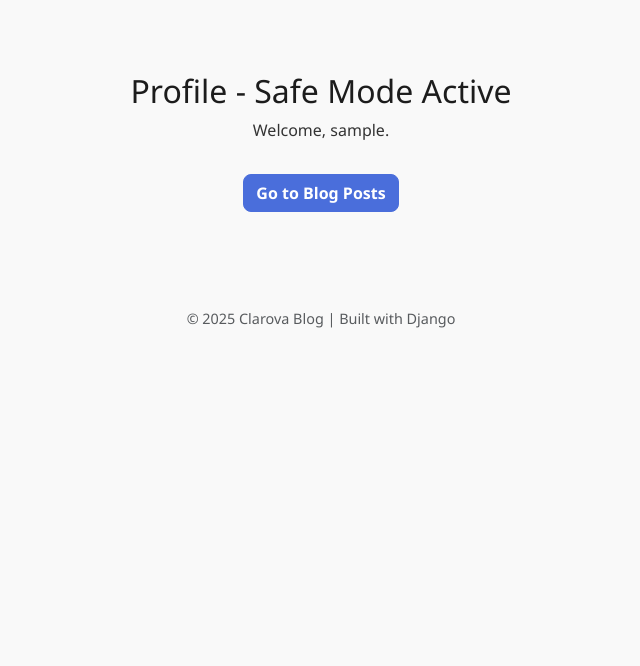
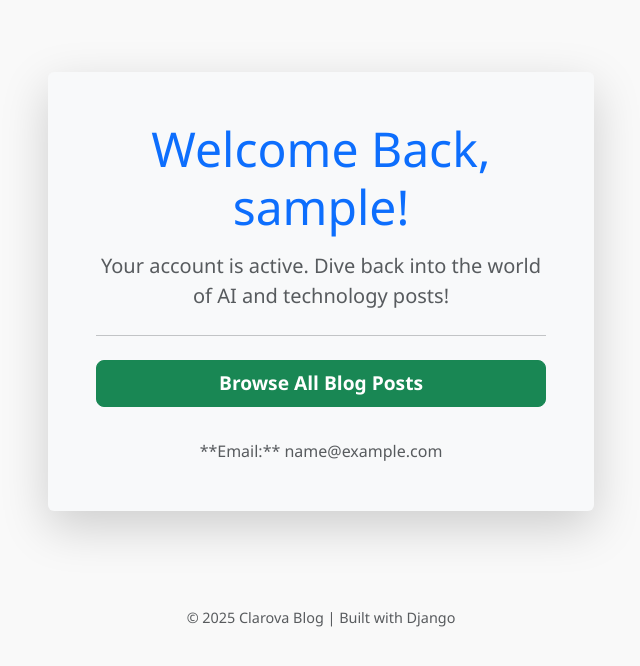
Before and after one commit to HelenLloydJeng/Clarova_blog, a Django app: page /users/profile/ in a window 1280 px wide. Shown: the part 57-723 px from the top of the page, without its empty margins (319-959 px from the left). Run offline with Django 4.2, Linux system fonts and the light colour scheme; the visitor is signed in with stand-in values (Sample User, id 1).

Commit message:
FEAT: Added engaging card layout and primary action button to profile page for aesthetic improvement and flow.

```diff
--- a/templates/users/profile.html
+++ b/templates/users/profile.html
@@ -1,9 +1,36 @@
 {% extends "base.html" %}
+{% block title %}Your Profile Dashboard{% endblock %}
 
 {% block content %}
-    <div class="container py-5 text-center">
-        <h2>Profile - Safe Mode Active</h2>
-        <p>Welcome, {{ user.username }}.</p>
-        <a href="{% url 'post_list' %}" class="btn btn-primary mt-3">Go to Blog Posts</a>
+<div class="row justify-content-center pt-5 pb-5">
+
+    <div class="col-md-8 col-lg-6">
+
+        <div class="card shadow-lg border-0 bg-light">
+            <div class="card-body p-4 p-md-5 text-center">
+
+                <h1 class="card-title display-5 mb-3 text-primary">
+                    Welcome Back, {{ user.username }}!
+                </h1>
+
+                <p class="lead text-muted">
+                    Your account is active. Dive back into the world of AI and technology posts!
+                </p>
+
+                <hr class="my-4">
+
+                <a href="{% url 'post_list' %}" class="btn btn-success btn-lg w-100 mb-3" style="font-size: 1.2rem;">
+                    Browse All Blog Posts
+                </a>
+
+                <div class="mt-3">
+                    <p class="text-sm text-muted mb-0">
+                        **Email:** {{ user.email }}
+                    </p>
+                </div>
+            </div>
+        </div>
+
     </div>
+</div>
 {% endblock %}
```
